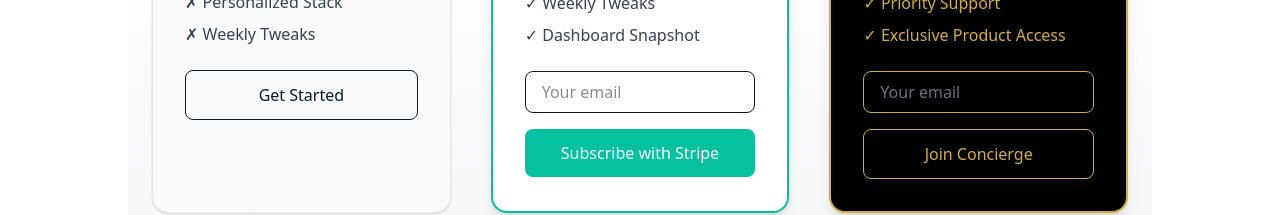
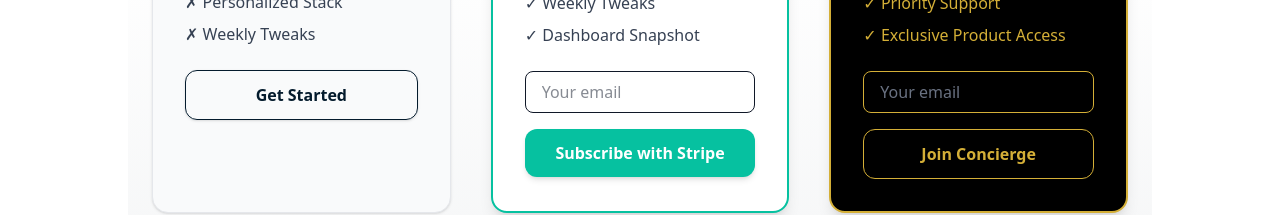
Before and after one commit to LGomes360/lve360-app, a Next.js app: page /pricing in a window 1280 px wide. Shown: the part 595-810 px from the top of the page. Built offline with nearby package versions, Linux system fonts and the light colour scheme.

Commit message:
Update CTAButton.tsx

```diff
--- a/src/components/CTAButton.tsx
+++ b/src/components/CTAButton.tsx
@@ -1,14 +1,16 @@
 "use client";
 
 import React from "react";
+import clsx from "clsx";
 
 interface CTAButtonProps {
   children: React.ReactNode;
   href?: string;
   onClick?: () => void;
-  variant?: "primary" | "secondary" | "disabled" | "concierge";
+  variant?: "primary" | "secondary" | "disabled" | "concierge" | "premium";
   fullWidth?: boolean;
   disabled?: boolean;
+  className?: string;
 }
 
 export default function CTAButton({
@@ -18,26 +20,35 @@ export default function CTAButton({
   variant = "primary",
   fullWidth = false,
   disabled = false,
+  className,
 }: CTAButtonProps) {
   const base =
-    "px-6 py-3 rounded-lg font-medium text-center transition-colors duration-200";
+    "inline-flex justify-center items-center px-6 py-3 rounded-xl font-semibold text-center transition-all duration-200 min-w-[200px]";
+
   const width = fullWidth ? "w-full" : "";
 
   const variants: Record<string, string> = {
-    primary: "bg-[#06C1A0] text-white hover:bg-[#049b80]",
+    primary: "bg-[#06C1A0] text-white hover:bg-[#049b80] shadow-md hover:shadow-lg",
     secondary:
-      "border border-[#041B2D] text-[#041B2D] hover:bg-[#041B2D] hover:text-white",
+      "border border-[#041B2D] text-[#041B2D] hover:bg-[#041B2D] hover:text-white shadow-sm",
     disabled:
       "bg-gray-200 text-gray-500 cursor-not-allowed border border-gray-300",
     concierge:
-      "bg-black text-[#D4AF37] border border-[#D4AF37] hover:bg-[#D4AF37] hover:text-black",
+      "bg-black text-[#D4AF37] border border-[#D4AF37] hover:bg-[#D4AF37] hover:text-black shadow-md hover:shadow-lg",
+    premium:
+      "bg-gradient-to-r from-yellow-400 to-yellow-600 text-white shadow-lg hover:from-yellow-500 hover:to-yellow-700",
   };
 
-  const className = `${base} ${width} ${variants[variant]}`;
+  const classes = clsx(base, width, variants[variant], className);
 
   if (href) {
     return (
-      <a href={href} className={className} onClick={onClick}>
+      <a
+        href={href}
+        className={classes}
+        onClick={onClick}
+        aria-disabled={disabled || variant === "disabled"}
+      >
         {children}
       </a>
     );
@@ -45,7 +56,7 @@ export default function CTAButton({
 
   return (
     <button
-      className={className}
+      className={classes}
       onClick={onClick}
       disabled={disabled || variant === "disabled"}
     >
```
